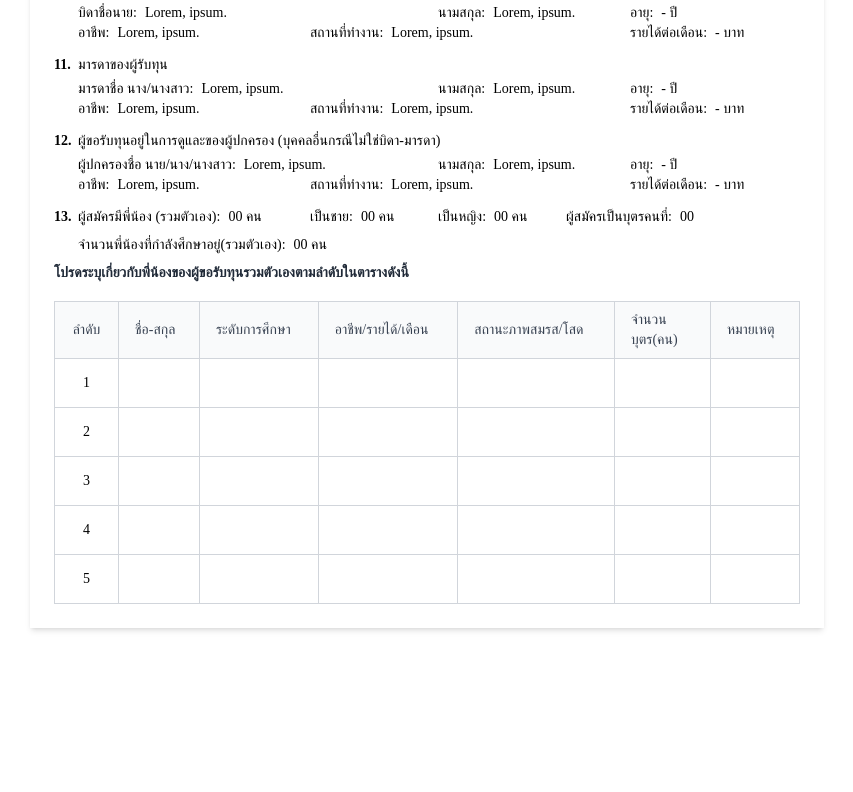
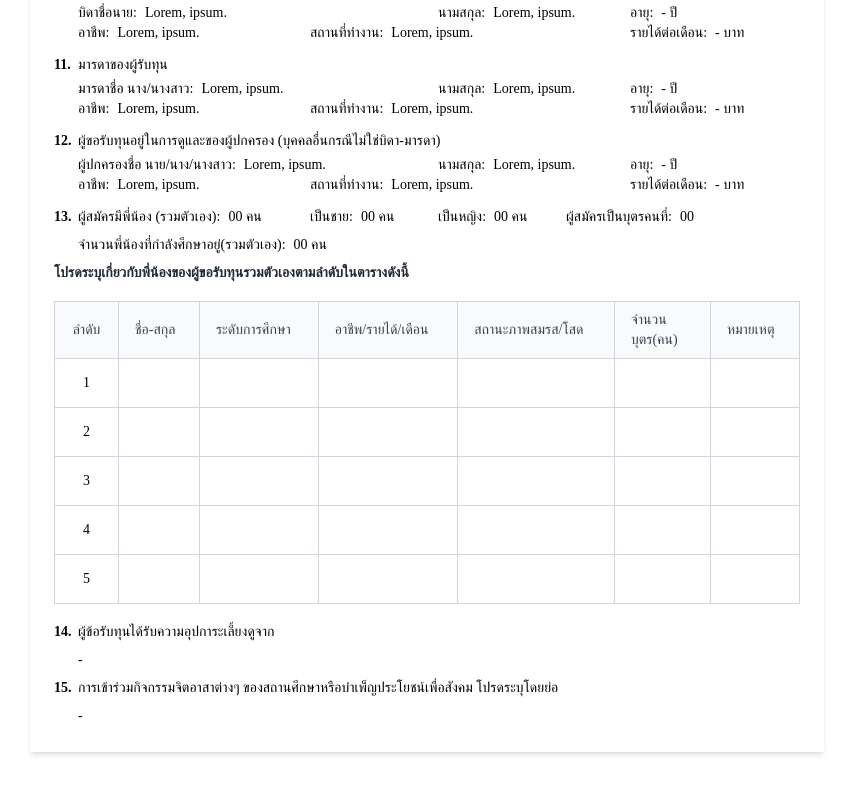
Before and after one commit to CKMarineTest/LoginGumlungjai, a Vue app: page /thegift/pdf in a window 1280 px wide. Shown: the part 936-1728 px from the top of the page, without its empty margins (136-989 px from the left). Before the commit the page ends 1604 px from the top, so only its background shows below. Built offline with nearby package versions, Linux system fonts and the light colour scheme; a web font is replaced by a local one.

Commit message:
Revision 32

```diff
--- a/src/components/PDFComponent.vue
+++ b/src/components/PDFComponent.vue
@@ -441,6 +441,32 @@
                         </tbody>
                     </table>
                 </div>
+
+                <div class="flex items-center gap-2 mt-4 mb-3">
+                    <span class="font-bold">14.</span>
+                    <div class="absolute ml-6">
+                        <span class="w-20 text-right">ผู้ข้อรับทุนได้รับความอุปการะเลี้ยงดูจาก</span>
+                    </div>
+                </div>
+
+                <div class="flex items-center gap-2 mt-4 mb-3">
+                    <div class="absolute ml-6">
+                        <span class="w-20 text-right">-</span>
+                    </div>
+                </div>
+
+                <div class="flex items-center gap-2 mt-4 mb-3">
+                    <span class="font-bold">15.</span>
+                    <div class="absolute ml-6">
+                        <span class="w-20 text-right">การเข้าร่วมกิจกรรมจิตอาสาต่างๆ ของสถานศึกษาหรือบำเพ็ญประโยชน์เพื่อสังคม โปรดระบุโดยย่อ</span>
+                    </div>
+                </div>
+                <div class="flex items-center gap-2 mt-4 mb-3">
+                    <div class="absolute ml-6">
+                        <span class="w-100 text-right">-</span>
+                    </div>
+                </div>
+
             </section>
         </div>
         <button @click="generatePDF"
@@ -475,6 +501,7 @@ const generatePDF = async () => {
         console.error("Error generating PDF:", error);
     }
 };
+
 </script>
 
 
```
